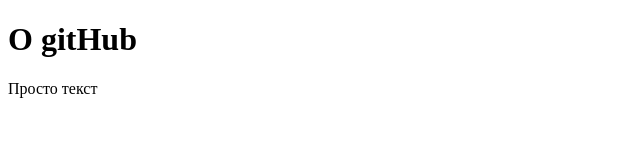
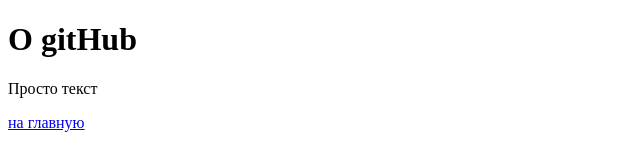
Before and after one commit to Danil-Dol/progect, a plain HTML site: page article.html in a window 1280 px wide. Shown: the full height of the page, 0-640 px from the left. Drawn offline with Linux system fonts and the light colour scheme.

Commit message:
change files

```diff
--- a/article.html
+++ b/article.html
@@ -8,5 +8,6 @@
 <body>
     <h1>О gitHub</h1>
     <p>Просто текст</p>
+    <a href="index.html">на главную</a>
 </body>
 </html>
```
Also changed, not shown: index.html (+1 -0 lines).
